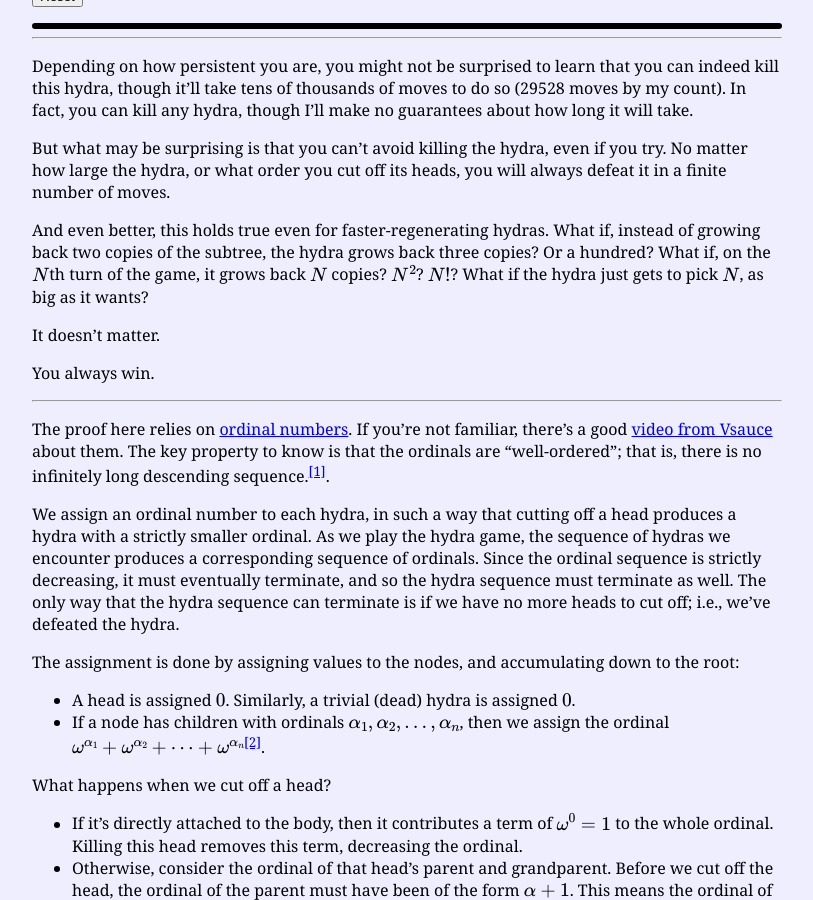
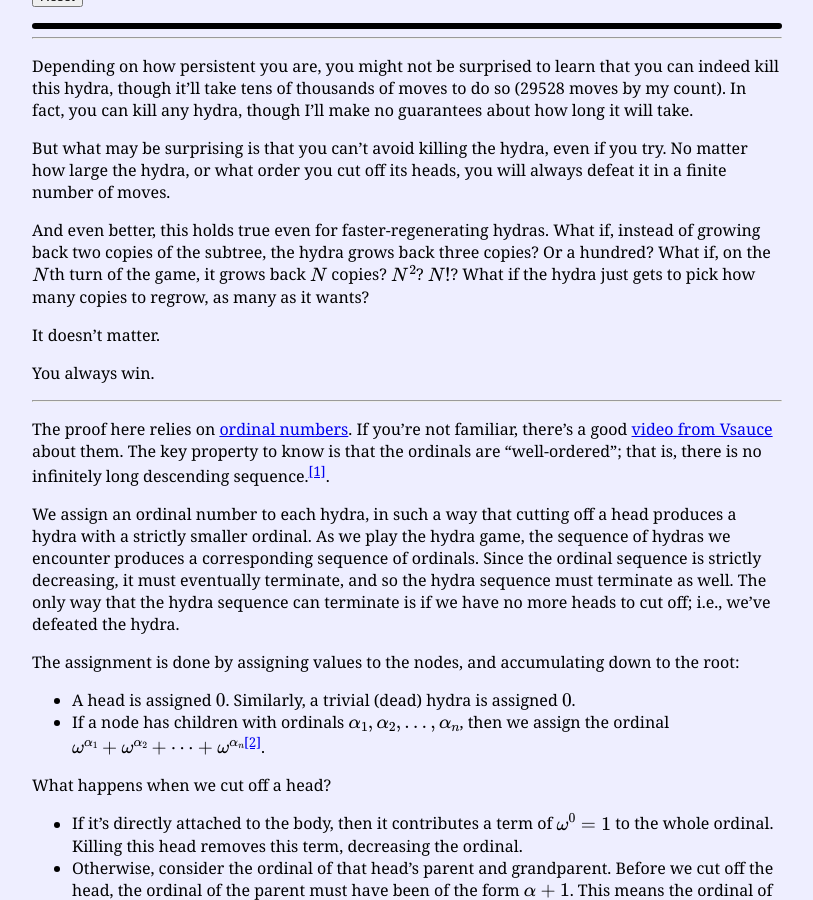
Before and after one commit to HenrySwanson/math-mondays, a Jekyll site: the page built from _posts/2019-09-29-hydra.md, in a window 1280 px wide and 900 px high, scrolled down 2274 px. Shown: the whole window, without its empty margins (233-1046 px from the left). Built offline with Jekyll 4.4.1, drawn with Linux system fonts in a browser that asks for light colours; formulas are drawn with MathJax 3; some of the changed lines change nothing that is shown; some of the changed text lies outside the part shown.

Commit message:
Some quick fixes
 - Forgot to update the date for the hydra article (you can tell how
 long I've been working on it lol)
 - Some errors in the hydra article
 - When cleaning up my config, I figured out why I didn't have an RSS
 feed; it's 'plugins', not 'plug-ins'. Oops!
 - Finally dropped those non-functional "link1" and "link2" from the
 header. Kinda forgot they were there.

```diff
--- a/_config.yml
+++ b/_config.yml
@@ -1,19 +1,23 @@
+# Title of site, shows up in tab title
 name: Math Mondays
 
-baseurl: ""  # change if this becomes a project-page
+# Short bio or description, shows up in tab title
+description: It's a work in progress
 
+# Your website URL, used for Sitemap.xml and your RSS feed
+url: http://mathmondays.com
+
+# blank for user pages, non-empty for project pages
+baseurl: ""
+
+# ???
 version: v3.6.2
 
+# Show errors if front matter is invalid
 strict_front_matter: true
 
-# Short bio or description (displayed in the header)
-description: It's a work in progress
-
+# Determines how much of a post to show on the front page
 excerpt_separator: <!--more-->
-
-#
-# Flags below are optional
-#
 
 # Includes an icon in the footer for each username you enter
 footer-links:
@@ -31,14 +35,7 @@
   youtube: # channel/<your_long_string> or user/<user-name>
   googleplus: # anything in your profile username that comes after plus.google.com/
 
-# Your website URL (e.g. http://barryclark.github.io or http://www.barryclark.co)
-# Used for Sitemap.xml and your RSS feed
-url: henryswanson.github.io
-
-#
-# !! You don't need to change any of the configuration flags below !!
-#
-
+# Defines the URL for a page/post
 permalink: /:title/
 
 # Jekyll 3 now only supports Kramdown for Markdown
@@ -53,12 +50,13 @@
 
 # Set the Sass partials directory, as we're using @imports
 sass:
-  style: :expanded # You might prefer to minify using :compressed
+  # Can minify by using :compressed
+  style: :expanded
 
 # Use the following plug-ins
-plug-ins:
-  - jekyll-sitemap # Create a sitemap using the official Jekyll sitemap gem
-  - jekyll-feed # Create an Atom feed using the official Jekyll feed gem
+plugins:
+  - jekyll-sitemap
+  - jekyll-feed
 
 # Exclude these files from your production _site
 exclude:
--- a/_layouts/default.html
+++ b/_layouts/default.html
@@ -23,10 +23,7 @@
         <div class="header-name">{{ site.name }}</div>
         <div class="navbar">
           <a class="sub" href="{{ site.baseurl }}/">home</a>
-          &ndash;
-          <a class="sub" href="dual-spaces.html">link 1</a>
-          &ndash;
-          <a class="sub" href="tensors.html">link 2</a>
+          <!-- separate these with &ndash; if you add more of them -->
         </div>
       </header>
     </div>
--- a/_posts/2019-08-26-hydra.md
+++ b/_posts/2019-09-29-hydra.md
@@ -67,7 +67,7 @@
 
 But what may be surprising is that you can't avoid killing the hydra, even if you try. No matter how large the hydra, or what order you cut off its heads, you will always defeat it in a finite number of moves.
 
-And even better, this holds true even for faster-regenerating hydras. What if, instead of growing back two copies of the subtree, the hydra grows back three copies? Or a hundred? What if, on the $N$th turn of the game, it grows back $N$ copies? $N^2$? $N!$? What if the hydra just gets to pick $N$, as big as it wants?
+And even better, this holds true even for faster-regenerating hydras. What if, instead of growing back two copies of the subtree, the hydra grows back three copies? Or a hundred? What if, on the $N$th turn of the game, it grows back $N$ copies? $N^2$? $N!$? What if the hydra just gets to pick how many copies to regrow, as many as it wants?
 
 It doesn't matter.
 
```
